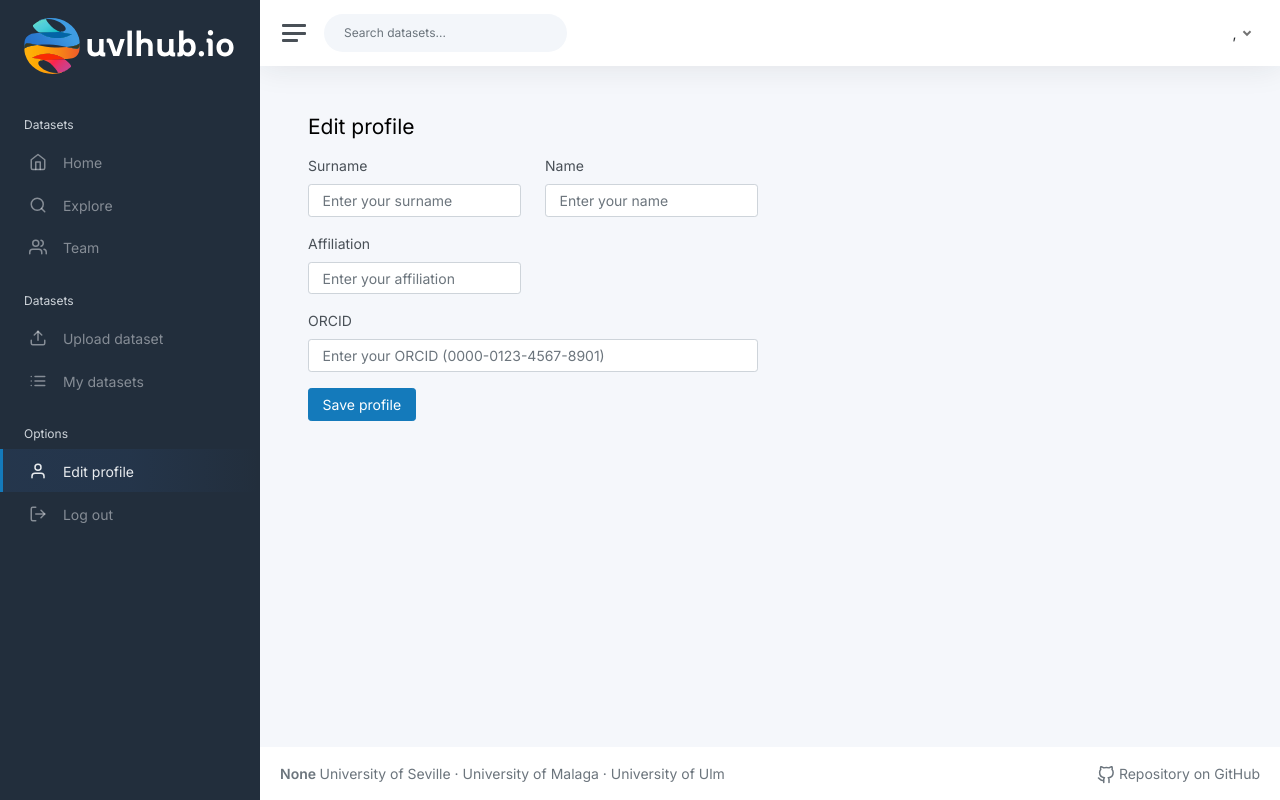
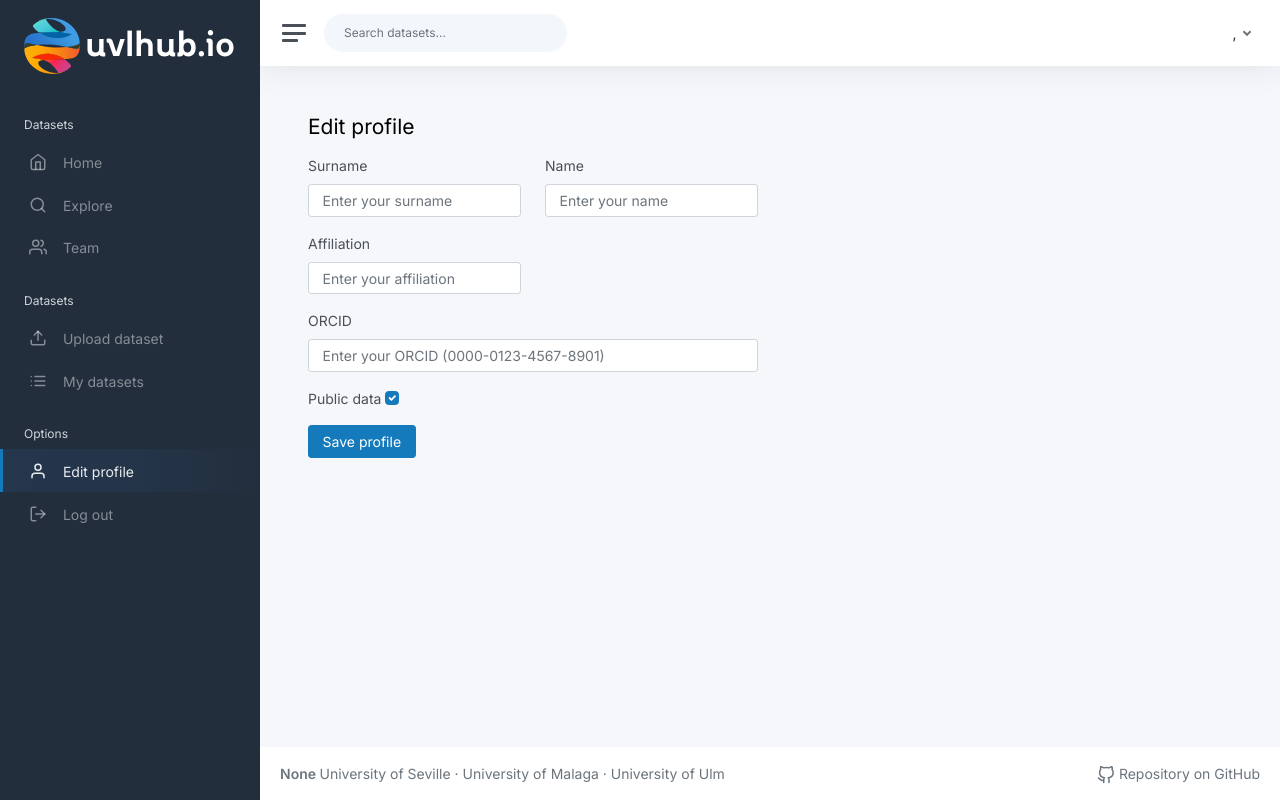
Before and after one commit to rubpergar/piripi-hub, a Flask app: page /profile/edit in a window 1280 px wide. Run offline with Flask 3, Linux system fonts and the light colour scheme; the visitor is signed in with stand-in values (Sample User, id 1); parts of the project's set-up code (start-up, migrations or seed data) failed here and were passed over; some libraries are stand-ins or nearby versions.

Commit message:
feat: public data attribute in edit profile

```diff
--- a/app/modules/profile/forms.py
+++ b/app/modules/profile/forms.py
@@ -1,5 +1,5 @@
 from flask_wtf import FlaskForm
-from wtforms import StringField, SubmitField
+from wtforms import StringField, SubmitField, BooleanField
 from wtforms.validators import DataRequired, Length, Regexp, Optional
 
 
@@ -15,4 +15,5 @@
         Optional(),
         Length(min=5, max=100)
     ])
+    public_data = BooleanField('Public data')
     submit = SubmitField('Save profile')
--- a/app/modules/profile/templates/profile/edit.html
+++ b/app/modules/profile/templates/profile/edit.html
@@ -90,6 +90,14 @@
 
                 </div>
 
+                <div class="row form-group mt-3">
+                    <div class="col-6">
+                        {{ form.public_data.label(class="form-check-label") }}
+                        {% set public_data_checked = form.public_data.data if form.public_data.data else current_user.profile.public_data %}
+                        {{ form.public_data(class="form-check-input", checked=public_data_checked) }}
+                    </div>
+                </div>
+
                 <div class="row form-group">
 
                     <div class="col-12 mt-3">
```
